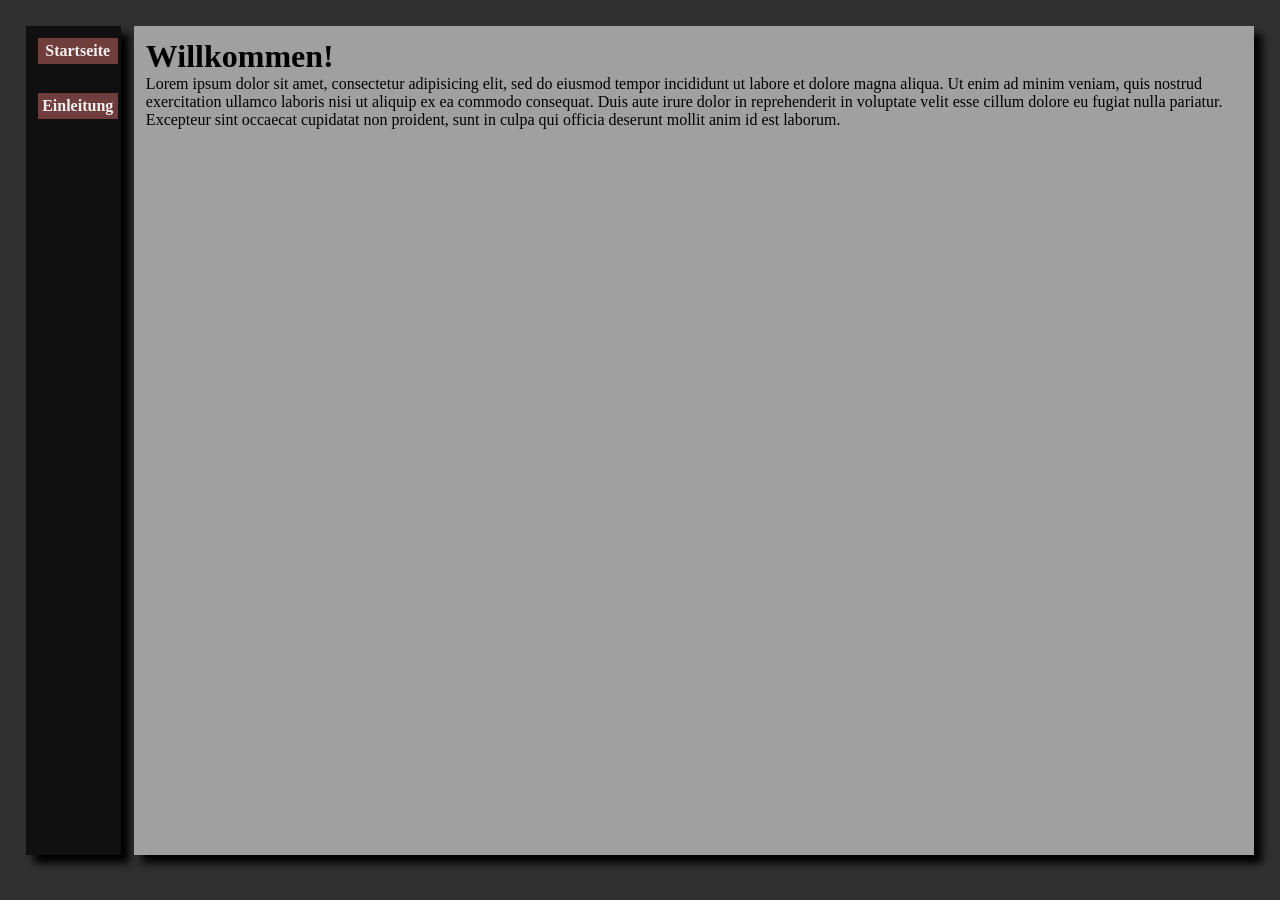
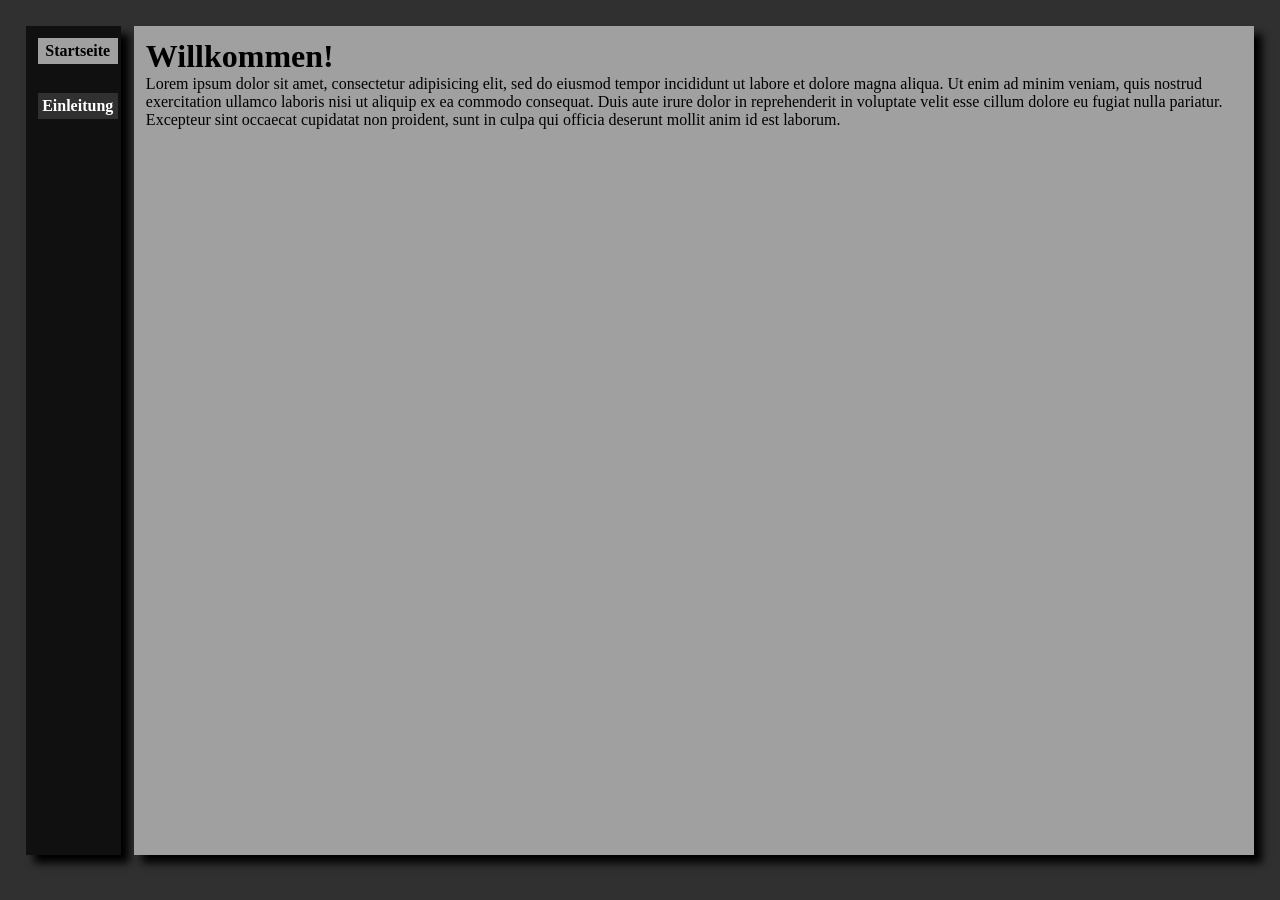
Before and after one commit to vivi90/drafts, a Jekyll site: the page built from index.md, in a window 1280 px wide. Built offline with Jekyll 4.4.1, drawn with Linux system fonts in a browser that asks for light colours.

Commit message:
Design fixes.

```diff
--- a/_includes/nav.html
+++ b/_includes/nav.html
@@ -1,5 +1,5 @@
 <ul>
-    <li id="home" {% if subpage.title == page.title %} class="current" {% endif %}><a href="{{ site.baseurl }}">Startseite</a></li>
+    <li id="home" {% if "Startseite" == page.title %} class="current" {% endif %}><a href="{{ site.baseurl }}">Startseite</a></li>
     {% for subpage in site.pages %}
         {% if subpage.title and subpage.title != "Startseite" %}
             <li {% if subpage.title == page.title %} class="current" {% endif %}><a href="{{ subpage.url | prepend: site.baseurl }}">{{ subpage.title }}</a></li>
--- a/_sass/theme.scss
+++ b/_sass/theme.scss
@@ -8,23 +8,24 @@ nav {
 }
 
 nav li {
-    background: #703d3d;
+    background: #303030;
 }
 
 nav li a {
     text-decoration: none;
-    color: #f0f0f0;
+    color: #ffffff;
 }
 
 .current {
-    background-color: #a03d3d;
+    background-color: #a0a0a0;
 }
 
-.current::before {
-    content: '> ';
+.current a {
+    color: #000000;
 }
 
 main {
+    color: #000000;
     background: #a0a0a0;
 }
 
```
